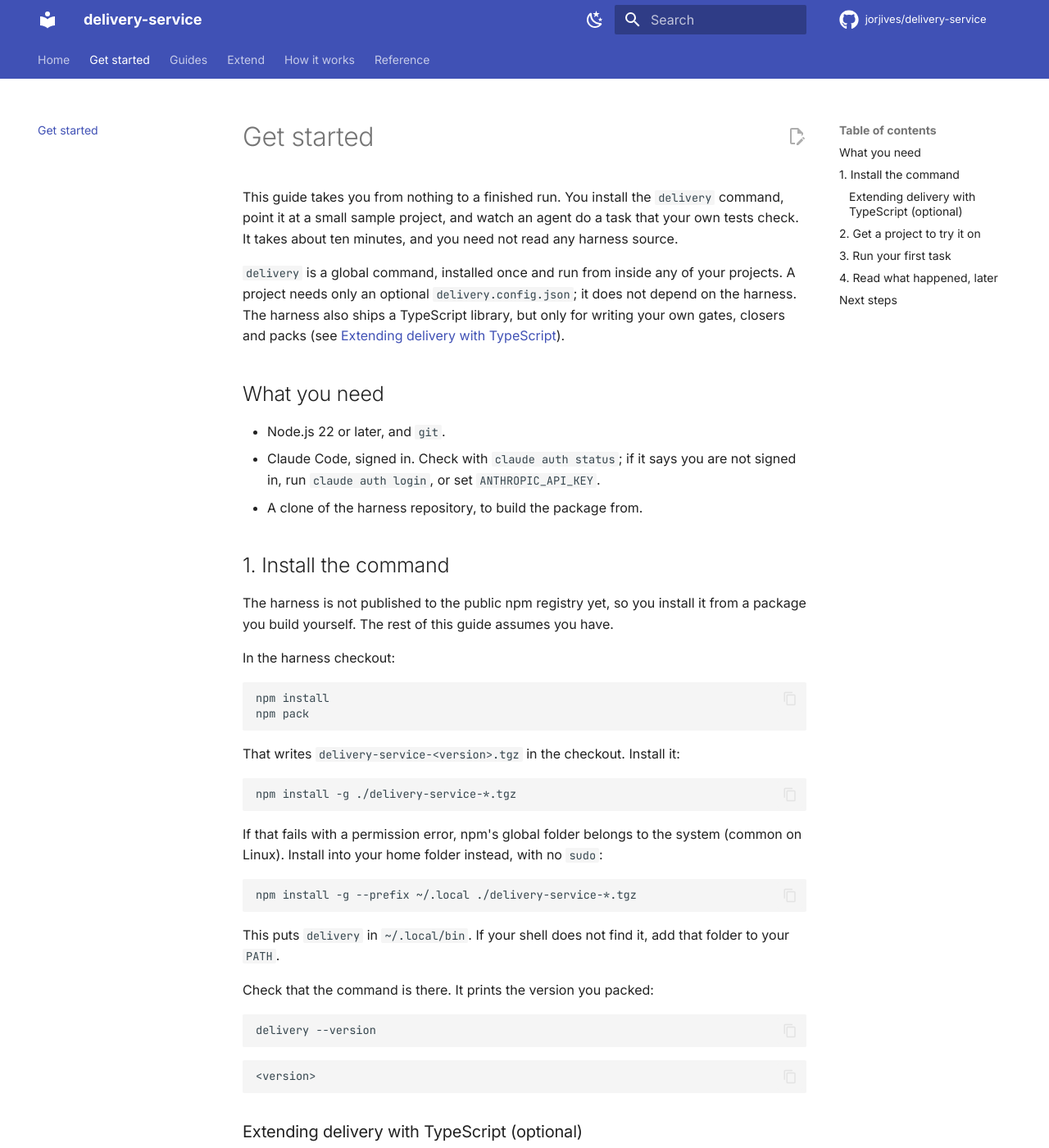
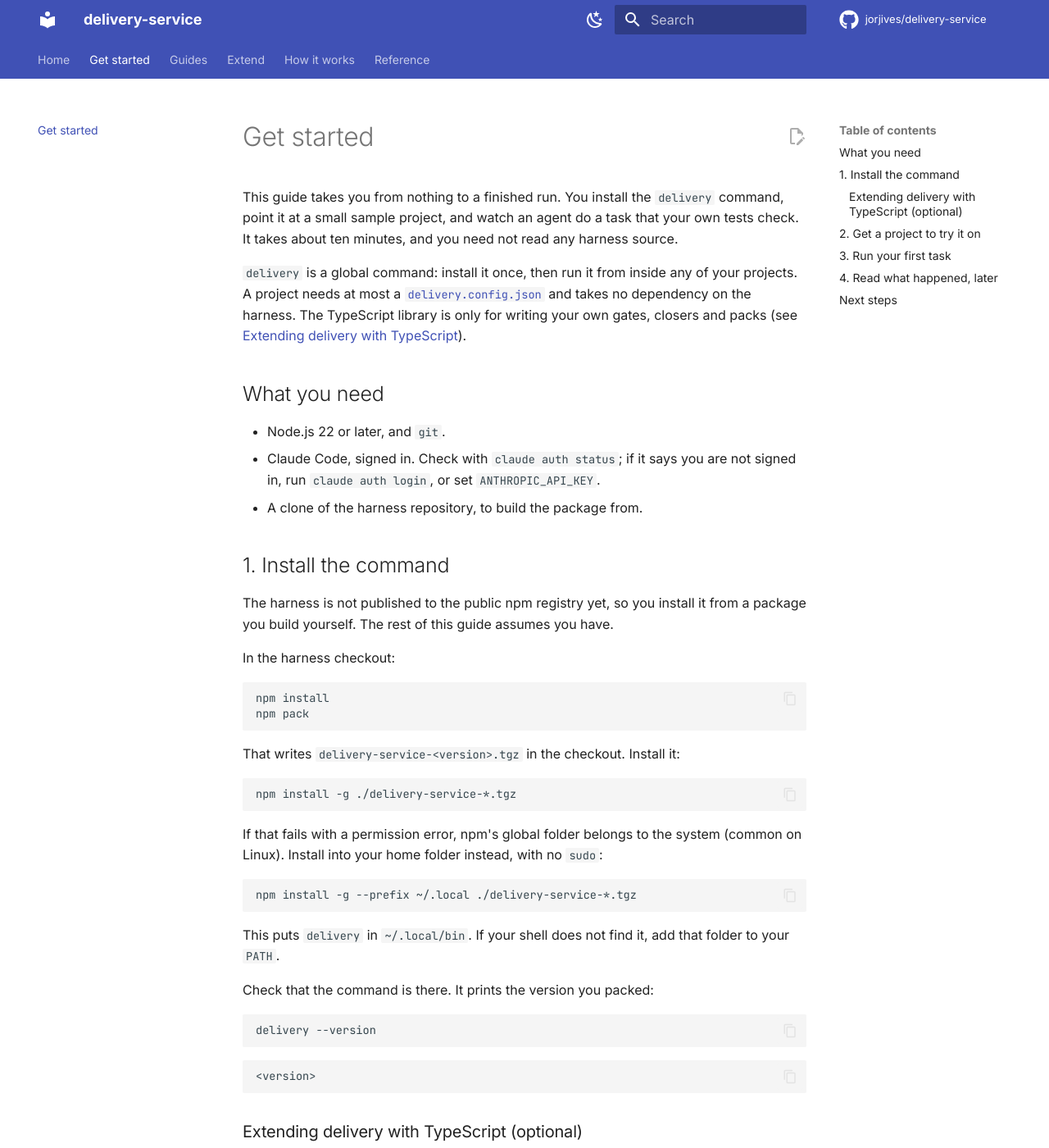
Before and after one commit to jorjives/delivery-service, an MkDocs documentation site: the page built from docs/getting-started.md, in a window 1280 px wide and 1400 px high. Shown: the whole window at 82% size. Built offline with MkDocs 1.6.1 and Material for MkDocs 9.7.7, drawn with Linux system fonts in a browser that asks for light colours; comment, search, counter and statistics services are not loaded; some of the changed text lies outside the part shown.

Commit message:
Tighten the global-command wording and link the config guide
Review of the framing found the lead-in wordy, and the library section did not say that the command plus config file is the whole product.

Co-Authored-By: Claude Sonnet 5.5 <noreply@anthropic.com>

```diff
--- a/docs/getting-started.md
+++ b/docs/getting-started.md
@@ -5,10 +5,10 @@ command, point it at a small sample project, and watch an agent do a task that
 your own tests check. It takes about ten minutes, and you need not read any
 harness source.
 
-`delivery` is a global command, installed once and run from inside any of your projects. A
-project needs only an optional `delivery.config.json`; it does not depend on the harness. The
-harness also ships a TypeScript library, but only for writing your own gates, closers and packs
-(see [Extending delivery with TypeScript](#extending-delivery-with-typescript-optional)).
+`delivery` is a global command: install it once, then run it from inside any of your projects.
+A project needs at most a [`delivery.config.json`](project-configuration.md) and takes no dependency on the harness. The
+TypeScript library is only for writing your own gates, closers and packs (see
+[Extending delivery with TypeScript](#extending-delivery-with-typescript-optional)).
 
 ## What you need
 
@@ -57,8 +57,9 @@ delivery --version
 
 ### Extending delivery with TypeScript (optional)
 
-You can skip this section for now: step 1 puts `delivery` on your `PATH`, which is all this guide
-needs. The guides to [write a gate](writing-a-gate.md) and
+The command and `delivery.config.json` are the whole product; the library is only for writing
+TypeScript against `delivery-service`. You can skip this section for now: step 1 puts `delivery` on
+your `PATH`, which is all this guide needs. The guides to [write a gate](writing-a-gate.md) and
 [test your pipeline](testing-your-pipeline.md) `import` the library in a project of your own, and a
 global install does not support that: a bare `import "delivery-service"` resolves through a
 project's own `node_modules`. Install the same packed file there too, without `-g`:
```
Also changed, not shown: docs/index.md (+2 -2 lines).
